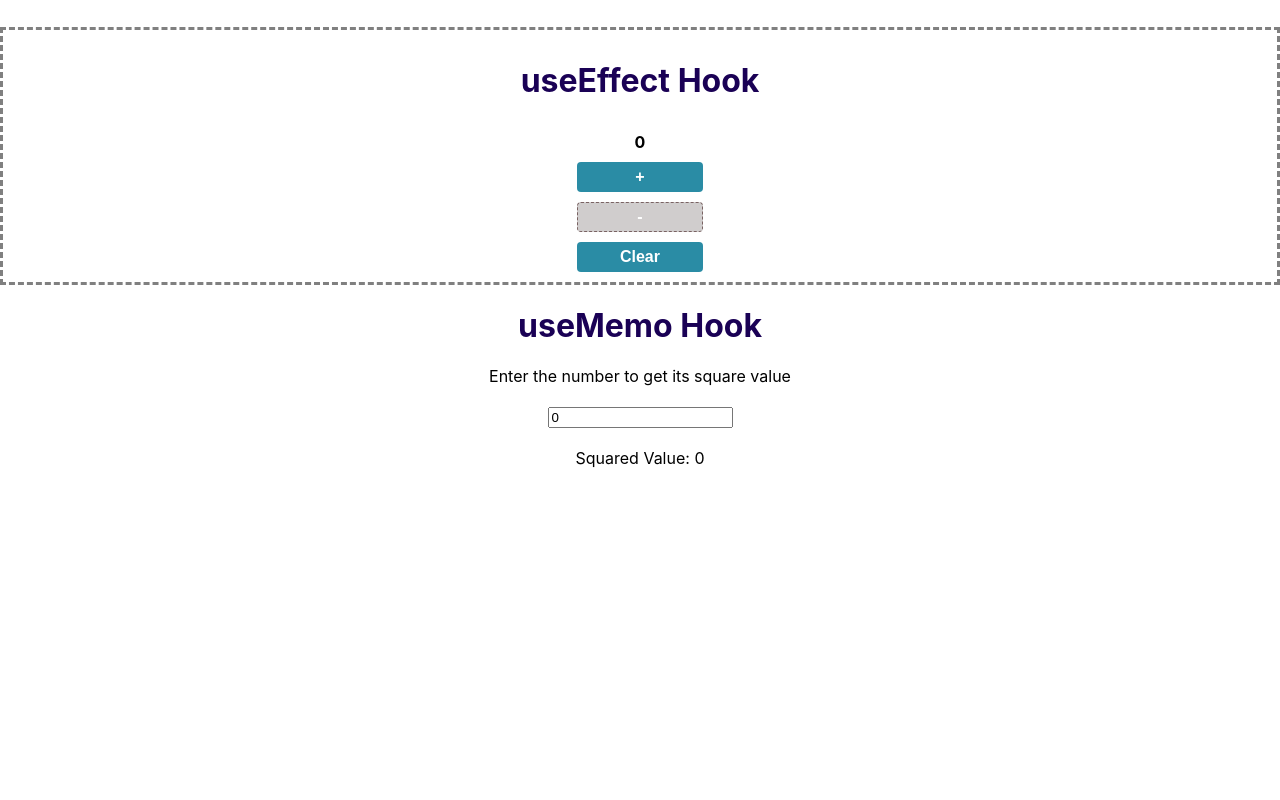
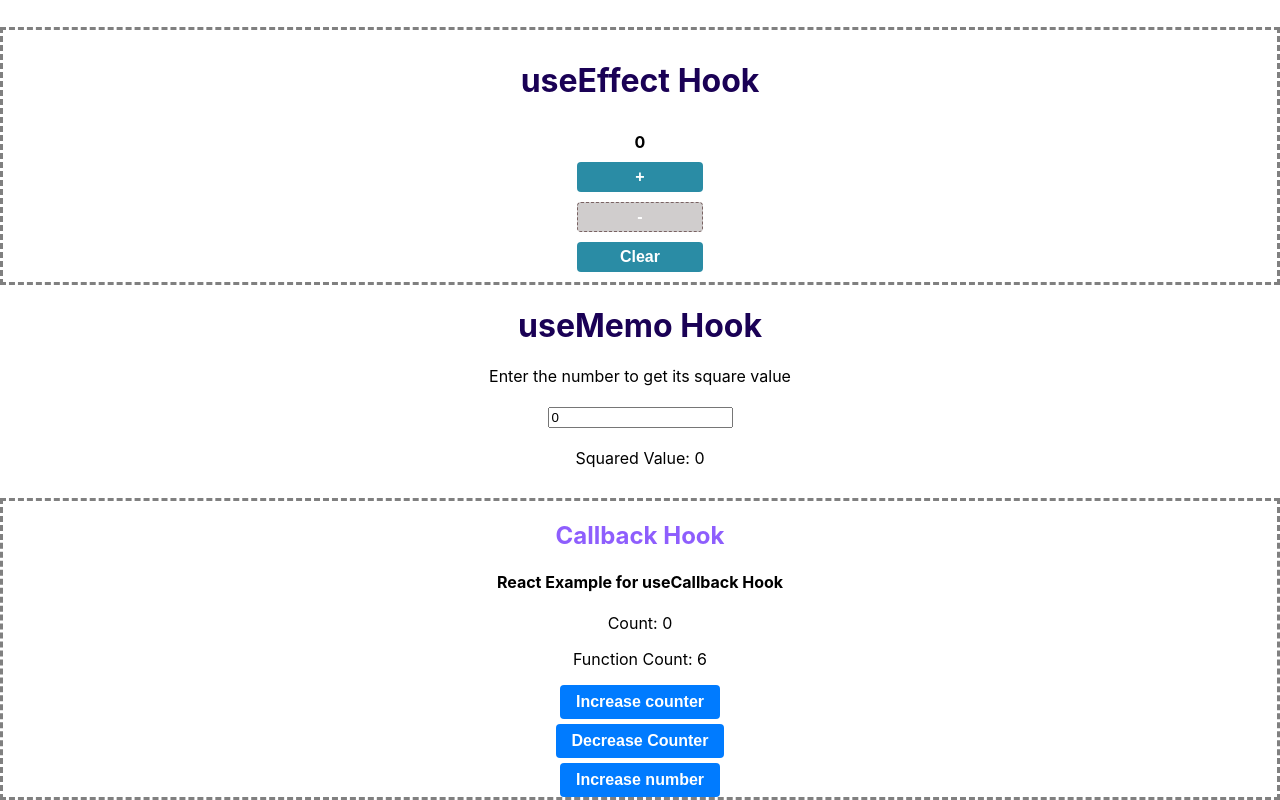
Before and after one commit to suryabisht-sp/revise-react, a React (Create React App) app: page /home in a window 1280 px wide. Shown: the part 575-1375 px from the top of the page. Before the commit the page ends 1043 px from the top, so only its background shows below. Built offline with nearby package versions, Linux system fonts and the light colour scheme.

Commit message:
usecallback

```diff
--- a/src/component/chapter2/CounterUseReducer/CounterUserReducer.jsx
+++ b/src/component/chapter2/CounterUseReducer/CounterUserReducer.jsx
@@ -1,5 +1,6 @@
 import React, { useEffect, useMemo, useReducer, useRef, useState } from 'react'
 import "../../chapter1/Counter/styles.css"
+import CallBacks from '../../chapter3/Callbacks/CallBacks';
 
 
 // Reducer function for managing both counter and input state
@@ -119,6 +120,7 @@ return (
 
 
       </div>
+      <CallBacks/>
     </div>
   );
 };
--- /dev/null
+++ b/src/component/chapter3/Callbacks/CallBacks.jsx
@@ -0,0 +1,45 @@
+import React, { useState, useCallback } from "react";
+import "../../chapter1/Counter/styles.css"
+var funccount = new Set();
+
+const CallBacks = () => {
+  const [count, setCount] = useState(0);
+    const [number, setNumber] = useState(0);
+
+    const incrementCounter = useCallback(() => {
+        setCount(count + 1);
+    }, [count]);
+    const decrementCounter = useCallback(() => {
+        setCount(count - 1);
+    }, [count]);
+    const incrementNumber = useCallback(() => {
+        setNumber(number + 1);
+    }, [number]);
+
+    funccount.add(incrementCounter);
+    funccount.add(decrementCounter);
+    funccount.add(incrementNumber);
+    return (
+        <div className="content-box">
+            <h2>
+               Callback Hook
+            </h2>
+            <h4>React Example for useCallback Hook</h4>
+            <p>Count: {count}</p>
+            <p>Function Count: {funccount.size}</p>
+            <div className="btn-button">
+            <button className="btn" onClick={incrementCounter}>
+                Increase counter
+            </button>
+            <button className="btn"  onClick={decrementCounter}>
+                Decrease Counter
+            </button>
+            <button className="btn"  onClick={incrementNumber}>
+                Increase number
+            </button>
+        </div>
+        </div>
+    );
+};
+
+export default CallBacks
--- /dev/null
+++ b/src/component/chapter3/Callbacks/index.js
@@ -0,0 +1,2 @@
+import CallBacks from "./CallBacks";
+export default CallBacks
--- a/src/component/index.js
+++ b/src/component/index.js
@@ -3,10 +3,13 @@ import Counter from "./chapter1/Counter"
 import CounterUserReducer from "./chapter2/CounterUseReducer"
 import Header from "./Header/Header"
 import AuthProvider from "./chapter2/Context/AuthProvider"
+import CallBacks from "./chapter3/Callbacks"
 export {
     Home,
     Counter,
     CounterUserReducer,
     Header,
-    AuthProvider
+    AuthProvider,
+    CallBacks
+
 }
--- a/src/index.css
+++ b/src/index.css
@@ -11,3 +11,14 @@ code {
   font-family: source-code-pro, Menlo, Monaco, Consolas, 'Courier New',
     monospace;
 }
+
+button{
+  margin: 0 5px;
+}
+
+.btn-button{
+display: flex;
+flex-direction: column;
+gap: 5px;
+align-items: center;
+}
```
Also changed, not shown: src/component/chapter3/Callbacks/Chapter3.txt (added), 1 other file (tests, documents, lock files or other folders).
